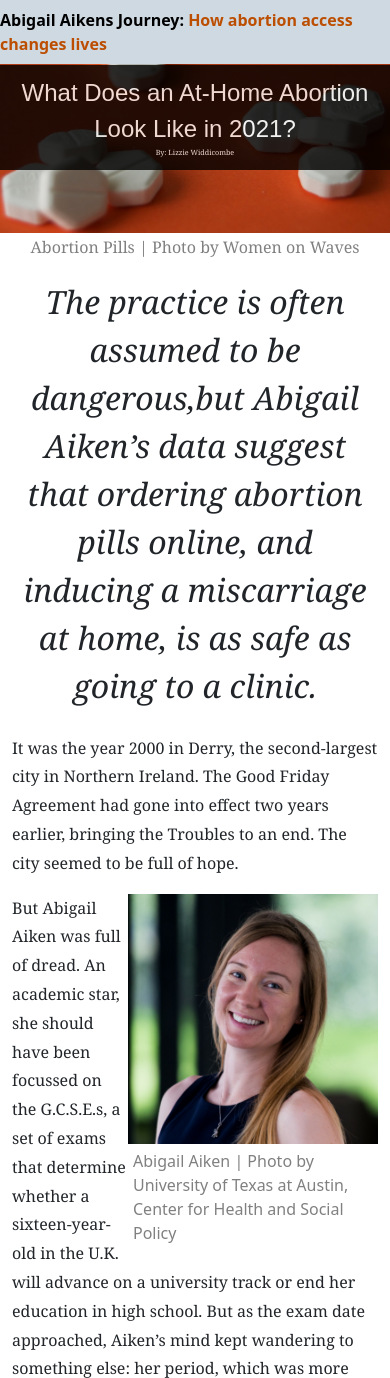
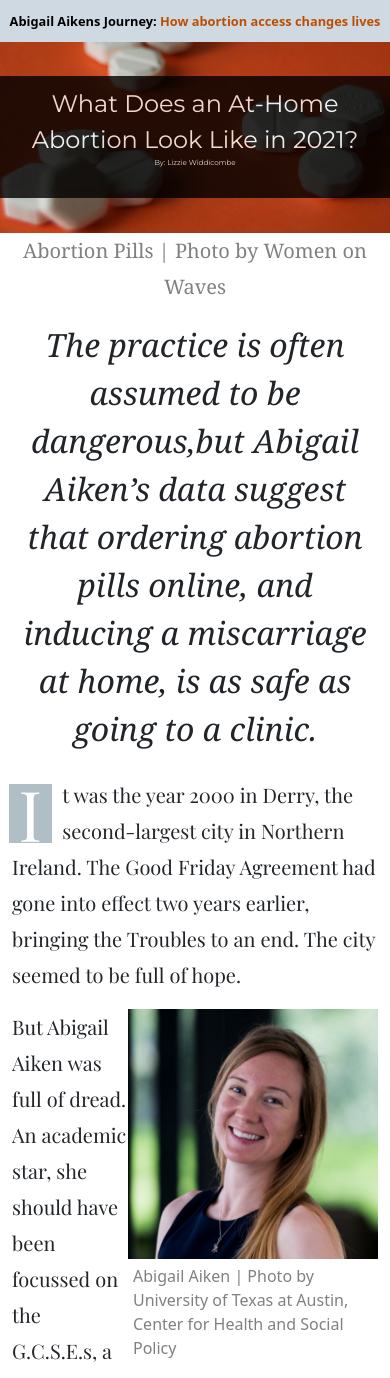
Before and after one commit to myazepp/Mya-Zepp-JOUR352, a plain HTML site: page data-viz-project/multimedia-project.html in a window 390 px wide. Shown: the top 1378 px of the page. Drawn offline with nearby package versions, Linux system fonts and the light colour scheme; a web font is replaced by a local one.

Commit message:
almost done

```diff
--- a/data-viz-project/multimedia-project.html
+++ b/data-viz-project/multimedia-project.html
@@ -23,14 +23,13 @@
 
    <link rel="stylesheet" type="text/css" href="style.css">
 
-<link href="https://fonts.googleapis.com/css2?family=Montserrat:wght@400;700&display=swap" rel="stylesheet">
-
+<link href="https://fonts.googleapis.com/css2?family=Exo+2:ital,wght@0,400;1,600&family=Montserrat:wght@400;700&family=Playfair+Display:ital,wght@0,400;0,700;1,400&display=swap" rel="stylesheet">
 
 </head>
 <body>
 
   <nav class="navbar navbar-expand-lg fixed-top navbar-dark bg-dark">
-<span class="nav-logo"> <span class="red">Abigail Aikens Journey:</span> How abortion access changes lives</span>
+<span class="nav-logo"> <span class="navtext">Abigail Aikens Journey:</span> How abortion access changes lives</span>
 </nav>
 
   <div class="hero-container">
@@ -56,7 +55,7 @@
       <br>
 
 
-    <p>
+    <p class="opening-letter">
       It was the year 2000 in Derry, the second-largest city in Northern Ireland.
      The Good Friday Agreement had gone into effect two years earlier, bringing
       the Troubles to an end. The city seemed to be full of hope.
@@ -161,7 +160,7 @@
        pregnant women the pills.
      </p>
 
-     <p>
+       <p>
       In 2001, Rebecca Gomperts, a Dutch doctor and the founder of an organization
       called Women on Waves, chartered a ship and began sailing it to countries that
       had outlawed abortion, such as Poland and Portugal. Women could board the ship
@@ -205,7 +204,7 @@
        <p class="attribution2"> - Abigail Aiken </p>
      </div>
 
-     <p>
+       <p>
       In 2017, Aiken and Gomperts published a study in the British Medical Journal,
        examining the experiences of a thousand women in Ireland and Northern Ireland
         who’d performed a self-managed abortion through Women on Web. The data showed
@@ -338,7 +337,7 @@
      <div class="graphic">
        <iframe title="Success Rates" aria-label="Column Chart" id="datawrapper-chart-kkHrP" src="https://datawrapper.dwcdn.net/kkHrP/3/" scrolling="no" frameborder="0" style="width: 0; min-width: 100% !important; border: none;" height="454"></iframe><script type="text/javascript">!function(){"use strict";window.addEventListener("message",(function(e){if(void 0!==e.data["datawrapper-height"]){var t=document.querySelectorAll("iframe");for(var a in e.data["datawrapper-height"])for(var r=0;r<t.length;r++){if(t[r].contentWindow===e.source)t[r].style.height=e.data["datawrapper-height"][a]+"px"}}}))}();
   </script>
-     <p>
+       <p>
       In the meantime, abortion advocates see the U.S. moving toward a two-tier system.
       In blue states, the pills will be one option among many. In red states, they’ll
       fill the gaps for people who have no other option. In the U.S., as in Ireland,
--- a/data-viz-project/style.css
+++ b/data-viz-project/style.css
@@ -11,7 +11,7 @@
 
 }
 
-.red{
+.navtext{
   color: #000;
 }
 
@@ -44,13 +44,13 @@
   padding-top: 25px;
   margin: 0 auto;
   font-size: 4.5em;
-  font-family: 'Exo 2', sans-serif;
+  font-family: 'Montserrat', sans-serif;
   padding-bottom: 10px;
   color: #fff;
 }
 
 .hero-sub{
-  font-family: 'georgia', serif;
+  font-family:  'Montserrat', sans-serif;
   font-size: .30em;
 }
 
@@ -74,11 +74,27 @@
 }
 
 /*body*/
+p {
+  text-align:left;
+  line-height:180%;
+  font-size: 1.25em;
+  font-family: 'Playfair Display', serif;
+}
 
-p{
-  font-family: georgia, serif;
-  line-height: 180%
+.opening-letter::first-letter {
+  font-family: 'Playfair Display', serif !important;
+	font-size: 3.5em;
+	float: left;
+  line-height: 0.7;
+  margin-top: 0.1em;
+  margin-left: -0.05em;
+  font-weight:400;
+  background: #b0bec5;
+  color: white;
+  padding:5px 10px 5px 10px;
+  margin-right: 10px;
 }
+
 
 .chapterheadline{
   font-family: georgia, serif;
@@ -196,13 +212,12 @@ cite{
   width: 40%;
   height: 40%;
   float: left;
-  padding: 5px;
 }
 
 .photocap3{
   display: flex;
   flex-flow: column;
-  max-width: 400px;
+  max-width: 420px;
   float: left;
   color: grey;
 }
@@ -244,6 +259,17 @@ ul{
   font-size: 1.2em;
 }
 
+/*links*/
+a:link, a:visited {
+  color: purple;
+  text-decoration: none;
+}
+
+a:hover, a:active {
+  color: blue;
+  text-decoration: underline;
+}
+
 /*footer*/
 footer{
   text-align:center;
@@ -276,6 +302,23 @@ footer{
   font-size:1.5em;
   padding-top: 10px;
 }
+.bg-dark{
+  height: 5%;
+}
+
+.nav-logo{
+  font-size: 0.8em;
+}
+
+.fig2{
+  height: 60%;
+  width: 60%;
+  padding: 5px;
+}
+
+.text{
+  font-size: 1em;
+}
 
 .overlay{
   height: 40%;
```
